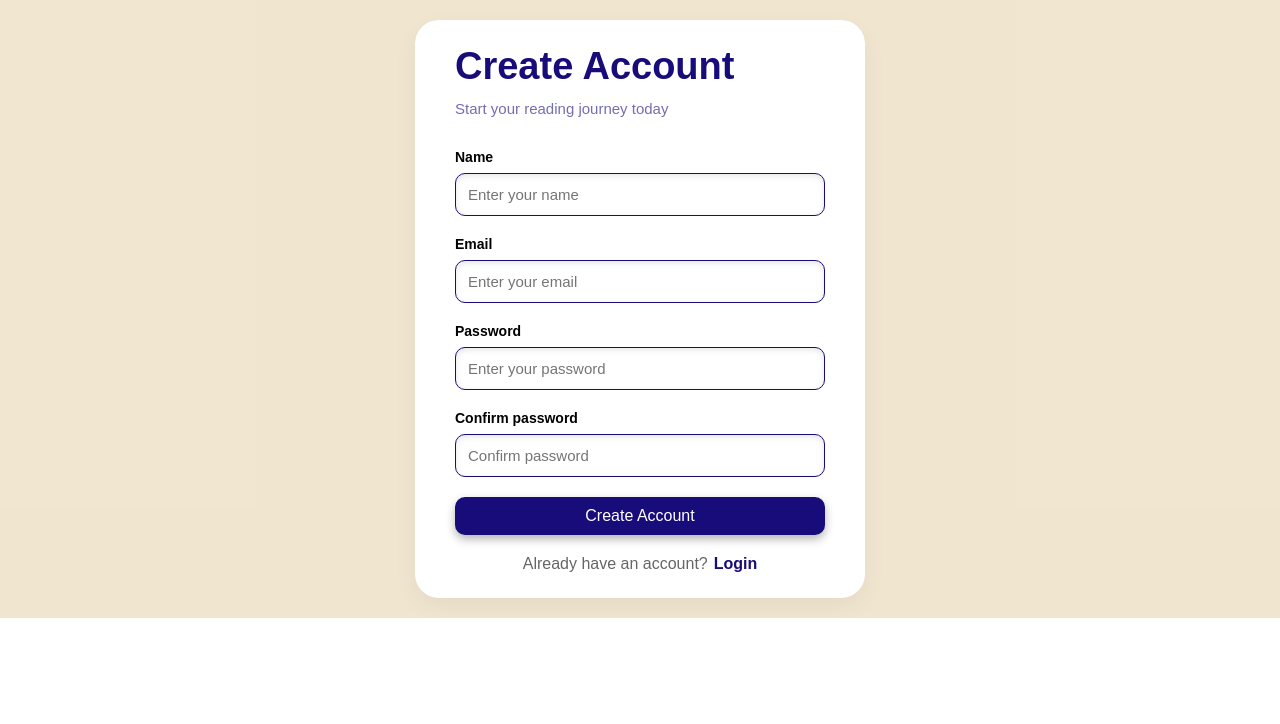
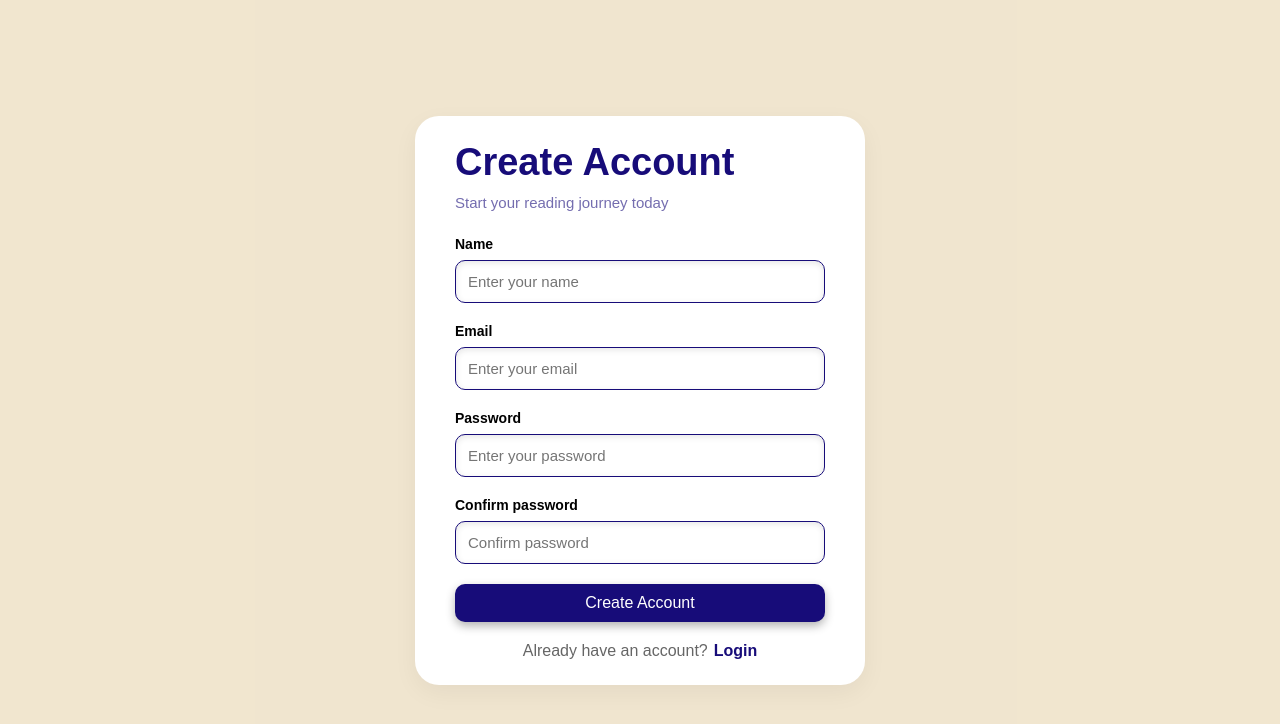
Before and after one commit to MirominaS/chapterly-frontend, a React (Vite) app: page /register in a window 1280 px wide. Shown: the top 724 px of the page. Built offline with nearby package versions, Linux system fonts and the light colour scheme.

Commit message:
updated style for register page

```diff
--- a/src/pages/Register/Register.css
+++ b/src/pages/Register/Register.css
@@ -1,11 +1,11 @@
  .register-container {
-    max-height: 100vh;
+    overflow: hidden;
+    height: 100vh;
     display: flex;
     justify-content: center;
     align-items: center;
     padding: 20px;
     background: rgb(from var(--secondary-color) r g b / 0.9);
-    overflow-y: hidden;
  }
 
  .register-card {
@@ -25,13 +25,13 @@
  .register-title {
   font-size:38px;
   font-weight:700;
-  margin-bottom:12px;
+  margin-bottom:10px;
   color: var(--primary-color);
 }
 
 .register-subtitle {
   color:rgb(from var(--primary-color) r g b / 0.6);
-  margin-bottom:32px;
+  margin-bottom:25px;
   font-size: 15px;
 }
 
```
